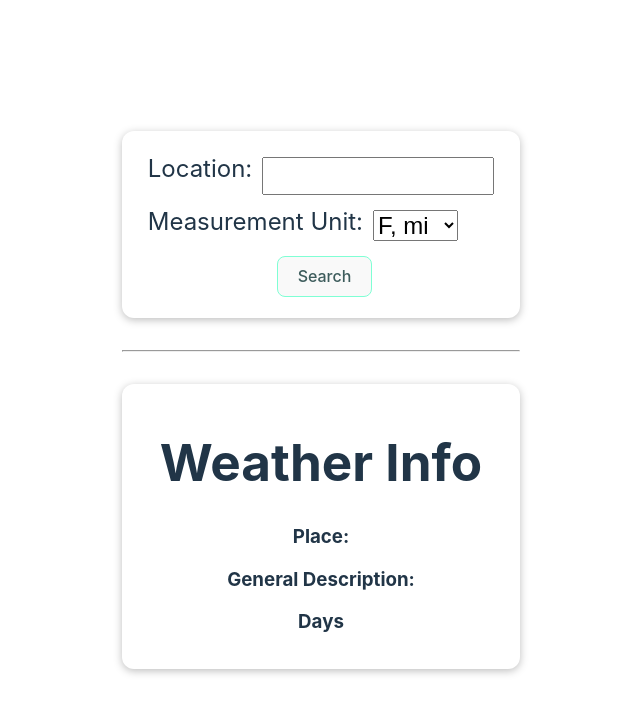
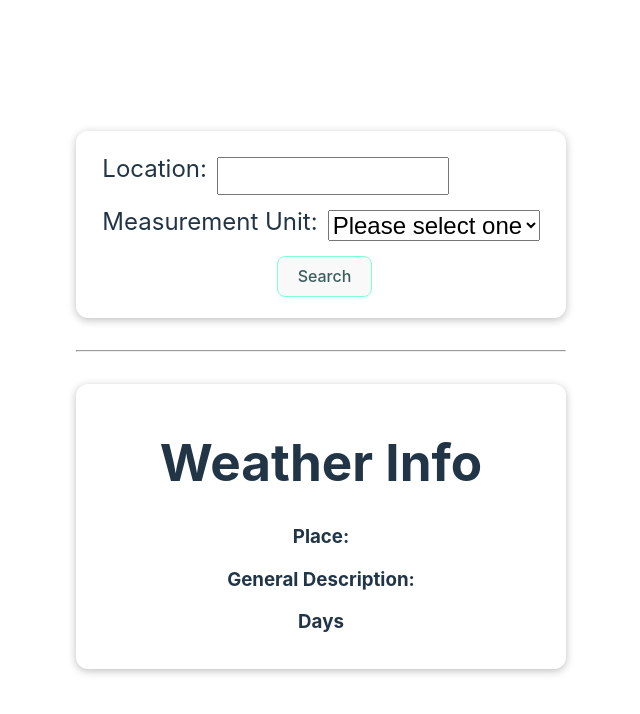
Before and after one commit to KickButtowski80/weather-forecast-predictor, a Vue app in the folder client/: page / in a window 1280 px wide. Shown: the top 714 px of the page, without its empty margins (319-959 px from the left). Built offline with nearby package versions, Linux system fonts and the light colour scheme.

Commit message:
added measurment unit to search form

```diff
--- a/client/src/App.vue
+++ b/client/src/App.vue
@@ -2,7 +2,7 @@
   <main>
     <search-form @send-location="gotLoc"></search-form>
     <hr />
-    <weather-info :location="loc"></weather-info>
+    <weather-info :lookcriteria="lookcriteria"></weather-info>
   </main>
 </template>
 
@@ -16,12 +16,12 @@ export default {
   },
   data() {
     return {
-      loc: "",
+      lookcriteria: {},
     };
   },
   methods: {
-    gotLoc(loc) {
-      this.loc = loc;
+    gotLoc(searchCriteria) {
+      this.lookcriteria = searchCriteria;
     },
   },
 };
--- a/client/src/components/SearchForm.vue
+++ b/client/src/components/SearchForm.vue
@@ -11,9 +11,10 @@
 
         <label for="m-units">Measurement Unit:</label>
 
-        <select name="cars" id="cars">
-          <option value="volvo">F, mi</option>
-          <option value="saab">C, km</option>
+        <select name="m-units" id="m-units" v-model="unitSelected">
+          <option disabled value="">Please select one</option>
+          <option value="us">F, mi</option>
+          <option value="base">C, km</option>
         </select>
 
     </div>
@@ -28,11 +29,16 @@ export default {
   data() {
     return {
       location: "",
+      unitSelected:""
     };
   },
   methods: {
     search() {
-      this.$emit("send-location", this.location);
+      const searchCriteria = {
+        location: this.location,
+        unit: this.unitSelected,
+      }
+      this.$emit("send-location", searchCriteria);
       this.location = "";
     },
   },
--- a/client/src/components/WeatherInfo.vue
+++ b/client/src/components/WeatherInfo.vue
@@ -23,25 +23,26 @@
 
 <script>
 export default {
-  props: ["location"],
+  props: ["lookcriteria"],
   data() {
     return {
       info: {},
-      specifiedLoc: this.location,
+      loc: this.lookcriteria.location,
+      unit: this.lookcriteria.unit,
     };
   },
   mounted() {
     this.fetchWeatherInfo();
   },
   watch: {
-    location(newV, oldV) {
+    lookcriteria(newV, oldV) {
       this.fetchWeatherInfo();
     },
   },
   methods: {
     async fetchWeatherInfo() {
       const response = await fetch(
-        `http://localhost:4000/?loc=${this.location}`
+        `http://localhost:4000/?loc=${this.loc}&unit=${this.unit}`
       );
       if (response.ok) {
         this.info = await response.json();
```
